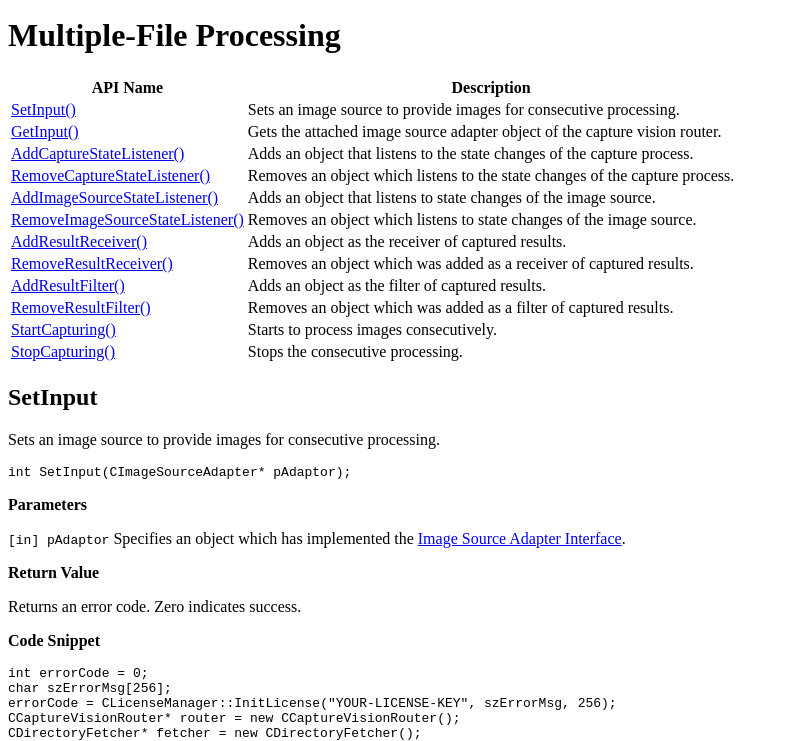
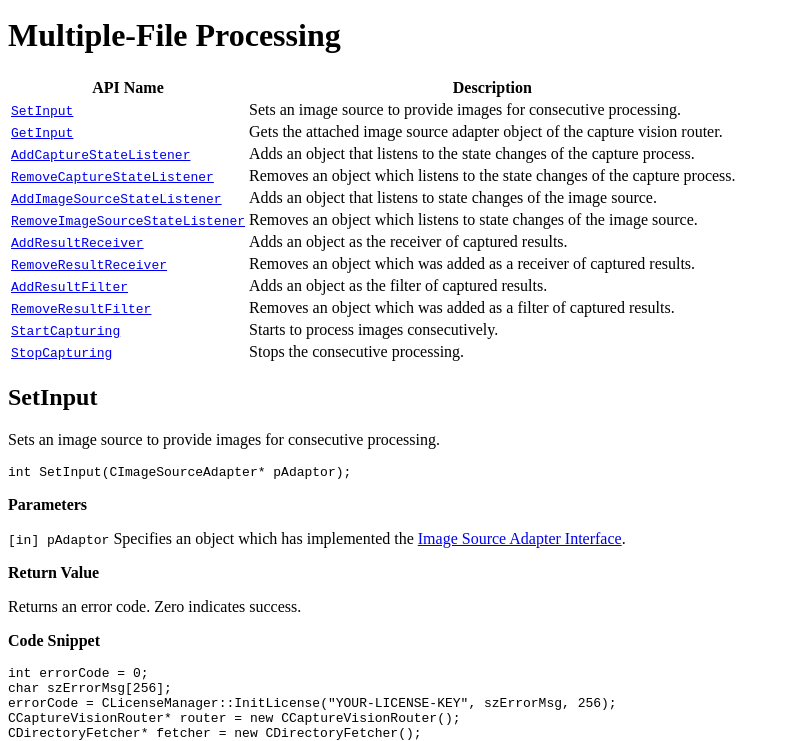
Before and after one commit to dynamsoft-docs/capture-vision-docs-server, a Jekyll site: the page built from programming/cplusplus/api-reference/capture-vision-router/multiple-file-processing.md, in a window 1280 px wide and 900 px high, scrolled down 392 px, cut to the strip 159-900 px from the top of the window. Shown: the whole strip, without its empty margins (0-790 px from the left). Built offline with Jekyll 4.4.1, drawn with Linux system fonts in a browser that asks for light colours.

Commit message:
fix display style

```diff
--- a/programming/cplusplus/api-reference/capture-vision-router/multiple-file-processing.md
+++ b/programming/cplusplus/api-reference/capture-vision-router/multiple-file-processing.md
@@ -13,18 +13,18 @@ permalink: /programming/cplusplus/api-reference/capture-vision-router/multiple-f
 
 | API Name                                                            | Description                                                                  |
 | ------------------------------------------------------------------- | ---------------------------------------------------------------------------- |
-| [SetInput()](#setinput)                                             | Sets an image source to provide images for consecutive processing.         |
-| [GetInput()](#getinput)                                             | Gets the attached image source adapter object of the capture vision router.         |
-| [AddCaptureStateListener()](#addcapturestatelistener)               | Adds an object that listens to the state changes of the capture process.     |
-| [RemoveCaptureStateListener()](#removecapturestatelistener)         | Removes an object which listens to the state changes of the capture process. |
-| [AddImageSourceStateListener()](#addimagesourcestatelistener)       | Adds an object that listens to state changes of the image source.            |
-| [RemoveImageSourceStateListener()](#removeimagesourcestatelistener) | Removes an object which listens to state changes of the image source.        |
-| [AddResultReceiver()](#addresultreceiver)                           | Adds an object as the receiver of captured results.                          |
-| [RemoveResultReceiver()](#removeresultreceiver)                     | Removes an object which was added as a receiver of captured results.         |
-| [AddResultFilter()](#addresultfilter)                               | Adds an object as the filter of captured results.                          |
-| [RemoveResultFilter()](#removeresultfilter)                         | Removes an object which was added as a filter of captured results.         |
-| [StartCapturing()](#startcapturing)                                 | Starts to process images consecutively.                                      |
-| [StopCapturing()](#stopcapturing)                                   | Stops the consecutive processing.                                          |
+| [`SetInput`](#setinput)                                             | Sets an image source to provide images for consecutive processing.         |
+| [`GetInput`](#getinput)                                             | Gets the attached image source adapter object of the capture vision router.         |
+| [`AddCaptureStateListener`](#addcapturestatelistener)               | Adds an object that listens to the state changes of the capture process.     |
+| [`RemoveCaptureStateListener`](#removecapturestatelistener)         | Removes an object which listens to the state changes of the capture process. |
+| [`AddImageSourceStateListener`](#addimagesourcestatelistener)       | Adds an object that listens to state changes of the image source.            |
+| [`RemoveImageSourceStateListener`](#removeimagesourcestatelistener) | Removes an object which listens to state changes of the image source.        |
+| [`AddResultReceiver`](#addresultreceiver)                           | Adds an object as the receiver of captured results.                          |
+| [`RemoveResultReceiver`](#removeresultreceiver)                     | Removes an object which was added as a receiver of captured results.         |
+| [`AddResultFilter`](#addresultfilter)                               | Adds an object as the filter of captured results.                          |
+| [`RemoveResultFilter`](#removeresultfilter)                         | Removes an object which was added as a filter of captured results.         |
+| [`StartCapturing`](#startcapturing)                                 | Starts to process images consecutively.                                      |
+| [`StopCapturing`](#stopcapturing)                                   | Stops the consecutive processing.                                          |
 
 ## SetInput
 
```
Also changed, not shown: programming/cplusplus/api-reference/capture-vision-router/auxiliary-methods.md (+1 -1 lines), programming/cplusplus/api-reference/capture-vision-router/intermediate-result.md (+1 -1 lines), programming/cplusplus/api-reference/capture-vision-router/single-file-processing.md (+1 -1 lines).
